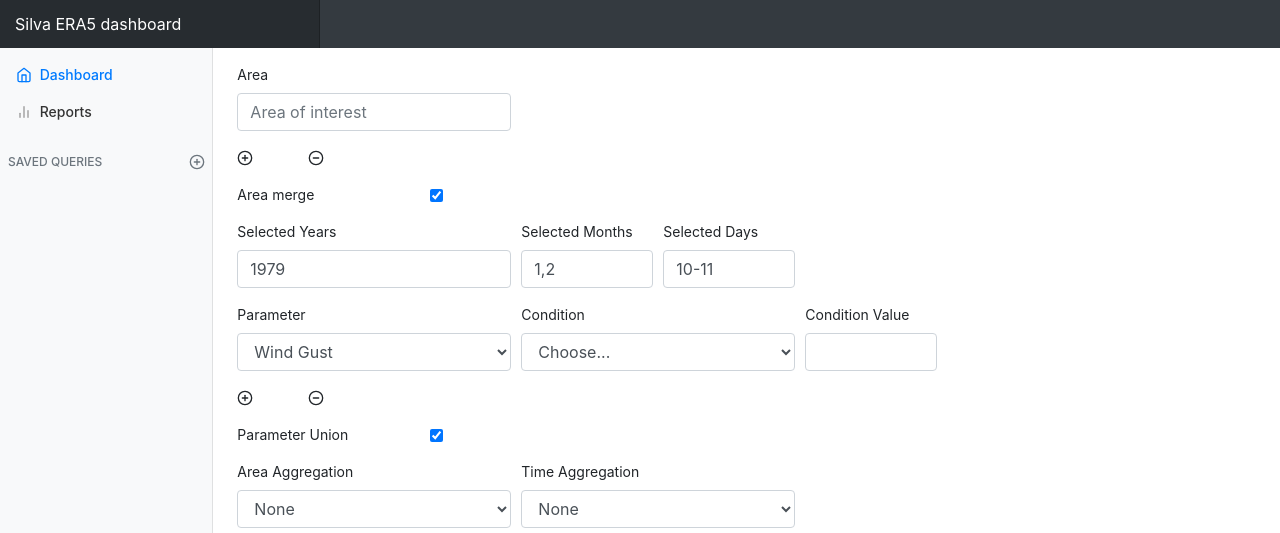
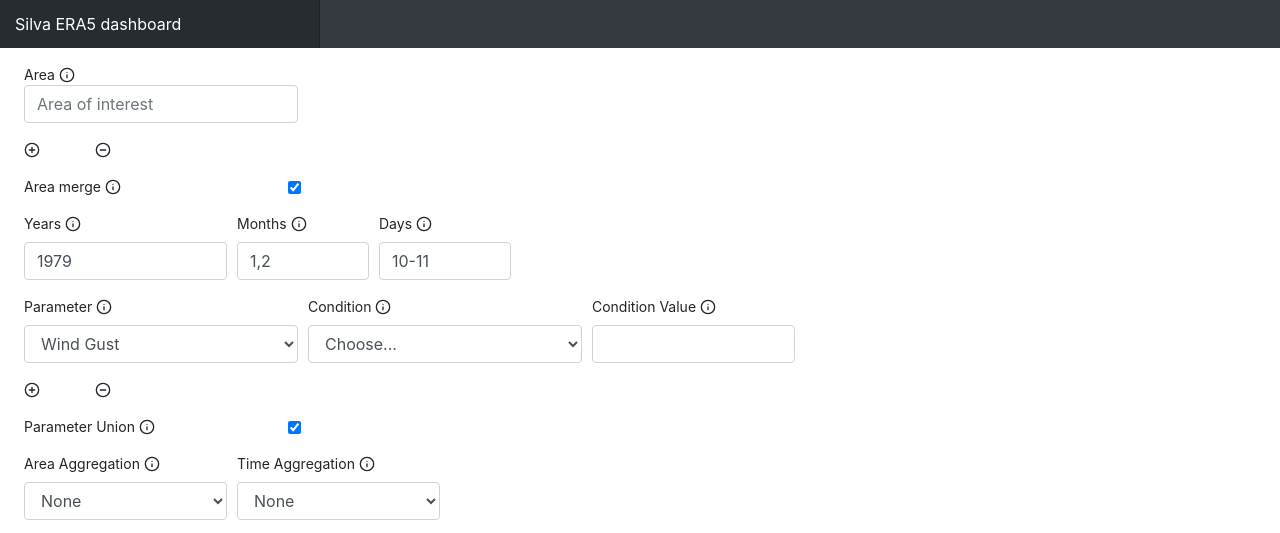
Before and after one commit to fmidev/silva-era5-frontend, a website with bundled scripts: page node/views/index.html in a window 1280 px wide. Shown: the top 533 px of the page. Built offline with nearby package versions, Linux system fonts and the light colour scheme.

Commit message:
Add initial tooltip help texts

```diff
--- a/node/views/index.html
+++ b/node/views/index.html
@@ -24,79 +24,51 @@
     </nav>
 
     <div class="container-fluid">
-	   <div class="row">
-
-        <nav class="col-md-2 d-none d-md-block bg-light sidebar d-none">
-          <div class="sidebar-sticky">
-            <ul class="nav flex-column">
-              <li class="nav-item">
-                <a class="nav-link active" href="#">
-                  <span data-feather="home"></span>
-                  Dashboard <span class="sr-only">(current)</span>
-                </a>
-              </li>
-
-              <li class="nav-item">
-                <a class="nav-link" href="#">
-                  <span data-feather="bar-chart-2"></span>
-                  Reports
-                </a>
-              </li>
-
-            </ul>
-
-            <h6 class="sidebar-heading d-flex justify-content-between align-items-center px-2 mt-4 mb-1 text-muted">
-              <span>Saved queries</span>
-              <a class="d-flex align-items-center text-muted" href="#">
-                <span data-feather="plus-circle"></span>
-              </a>
-            </h6>
-          </div>
-        </nav>
-
-        <main role="main" class="col-md-9 ml-sm-auto col-lg-10 pt-3 px-4">
+      <div class="row">
+        <main role="main" class="col-md-9 ml-sm-0 col-lg-10 pt-3 px-4">
           <div class="d-flex justify-content-between flex-wrap flex-md-nowrap align-items-center pb-2 mb-3 border-bottom">
 
             <div id="queryDiv">
               <form id="era">
                 <div class="form-row" id="area0Div">
                   <div class="form-group dropdown col-md-4">
-                    <label for="domain0" id="domain0Label">Area</label>
+                    <div class="form-row">
+                      <div class="form-check col-md-4">
+                        <label class="form-check-label" for="domain0" id="domain0Label">Area&nbsp;<span data-feather="info" data-toggle='tooltip' title='Select one or more areas. Areas can be either cities, counties or provinces. Clicking + or - will add or remove areas.'></span></label>
+                      </div>
+                    </div>
                     <input type="text" id="domain0" class="form-control typeahead-input write" placeholder="Area of interest" autocomplete="off"/>
-<!--                    <input type="text" id="domain0" class="form-control typeahead-input write" value="Kotka" autocomplete="off"/> -->
-
                   </div>
                 </div>
-
                 <div class="form-row">
                   <div class="form-group col-md-1" id="addArea"><span data-feather="plus-circle"></span></div>
                   <div class="form-group col-md-1" id="delArea"><span data-feather="minus-circle"></span></div>
                 </div>
                 <div class="form-row form-group">
-                  <div class="col-md-3 form-check">
-                    <label class="form-check-label" for="areaMerge">Area merge</label>
+                  <div class="col-md-4 form-check">
+                    <label class="form-check-label" for="areaMerge">Area merge&nbsp;<span data-feather="info" data-toggle='tooltip' title='If checked and more than one area is specified, areas are merged into one superset. If unchecked each area will be processed individually'></span></label>
                   </div>
-                  <div class="col-md-2 form-check">
+                  <div class="col-md-1 form-check">
                     <input class="form-check-input" type="checkbox" id="areaMerge" checked="checked">
                   </div>
                 </div>
                 <div class="form-row">
-                  <div class="form-group col-md-4">
-                    <label for="selectedYears">Selected Years</label>
+                  <div class="form-group col-md-3">
+                    <label for="selectedYears">Years&nbsp;<span data-feather="info" data-toggle='tooltip' title='Select years between 1979-2019. Years can be separated with comma or dash. Dash can be used to fill a range. For example 1979,1980,1981-1983 will fetch from five distinct years. Only ascending ranges are supported.'></span></label>
                     <input type="text" class="form-control write" id="selectedYears" value="1979">
                   </div>
                   <div class="form-group col-md-2">
-                    <label for="selectedMonths">Selected Months</label>
+                    <label for="selectedMonths">Months&nbsp;<span data-feather="info" data-toggle='tooltip' title='Select months between 1 and 12. Months can be separated with comma or dash. Dash can be used to fill a range. For example 1-12 will fetch all months. Only ascending ranges are supported.'></label>
                     <input type="text" class="form-control write" id="selectedMonths" value="1,2">
                   </div>
                   <div class="form-group col-md-2">
-                    <label for="selectedDays">Selected Days</label>
+                    <label for="selectedDays">Days&nbsp;<span data-feather="info" data-toggle='tooltip' title='Select days between 1 and 31. Invalid days are discared silently. Months can be separated with comma or dash. Dash can be used to fill a range. For example 1-31 will fetch all days. Only ascending ranges are supported.'></span></label>
                     <input type="text" class="form-control write" id="selectedDays" value="10-11">
                   </div>
                 </div>
                 <div class='form-row' id="inputParameter0Div">
                   <div class='form-group col-md-4'>
-                    <label for="inputParameter0">Parameter</label>
+                    <label for="inputParameter0">Parameter&nbsp;<span data-feather="info" data-toggle='tooltip' title='Select one or more parameters. Clicking + or - will add or remove parameters.'></span></label>
                     <select id="inputParameter0" class='form-control write'>
                     <option value='none'>Choose...</option>
                     <option value='TG-C'>Ground Temperature</option>
@@ -110,7 +82,7 @@
                   </select>
                   </div>
                   <div class='form-group col-md-4'>
-                    <label for="inputParameter0Condition">Condition</label>
+                    <label for="inputParameter0Condition">Condition&nbsp;<span data-feather="info" data-toggle='tooltip' title='Select optional filtering condition type for parameter'></span></label>
                     <select id="inputParameter0Condition" class='form-control write'>
                       <option selected value='none'>Choose...</option>
                       <option value='gt'>Greater than</option>
@@ -119,8 +91,8 @@
 <!--                      <option value='btw'>Between</option> -->
                   </select>
                   </div>
-                  <div class='form-group col-md-2'>
-                    <label for="inputParameter0ConditionValue">Condition Value</label>
+                  <div class='form-group col-md-3'>
+                    <label for="inputParameter0ConditionValue">Condition Value&nbsp;<span data-feather="info" data-toggle='tooltip' title='Select optional filtering condition value for condition. Value filtering is done before any possible aggregations (defined below)'></span></label>
                     <input type='text' class="form-control write" id='inputParameter0ConditionValue'>
                   </div>
                 </div>
@@ -129,16 +101,16 @@
                   <div class="form-group col-md-1" id="delParameter"><span data-feather="minus-circle"></span></div>
                 </div>
                 <div class="form-row form-group">
-                  <div class="col-md-3 form-check">
-                    <label class="form-check-label" for="parameterUnion">Parameter Union</label>
+                  <div class="col-md-4 form-check">
+                    <label class="form-check-label" for="parameterUnion">Parameter Union&nbsp;<span data-feather="info" data-toggle='tooltip' title='If checked and more than one parameter is selected, data will be filtered so that only dates where all parameters have a value are left'></span></label>
                   </div>
-                  <div class="col-md-2 form-check">
+                  <div class="col-md-1 form-check">
                     <input class="form-check-input" type="checkbox" id="parameterUnion" checked="checked">
                   </div>
                 </div>
                 <div class="form-row">
-                  <div class="form-group col-md-4">
-                    <label for="areaAggregation">Area Aggregation</label>
+                  <div class="form-group col-md-3">
+                    <label for="areaAggregation">Area Aggregation&nbsp;<span data-feather="info" data-toggle='tooltip' title='Select optional area aggregation method. Aggregation is done to all gridpoints inside the area. Area aggregation is done individually to each hour in the data.'></span></label>
                     <select id="areaAggregation" class="form-control">
                       <option value="none" selected>None</option>
                       <option value="min">Minimum</option>
@@ -146,8 +118,8 @@
                       <option value="mean">Mean</option>
                     </select>
                   </div>
-                  <div class="form-group col-md-4">
-                    <label for="timeAggregation">Time Aggregation</label>
+                  <div class="form-group col-md-3">
+                    <label for="timeAggregation">Time Aggregation&nbsp;<span data-feather="info" data-toggle='tooltip' title='Select optional time aggregation method. Time aggregation is done after area aggregation.'></span></label>
                     <select id="timeAggregation" class="form-control">
                       <option value="none" selected>None</option>
                       <option value="daily min">Daily Minimum</option>
--- a/node/views/js/client.js
+++ b/node/views/js/client.js
@@ -862,4 +862,7 @@
           if (parseInt(last.prop("id").match(/\d+/g), 10) > 0) { last.remove(); }
           $("#era").data("changed",true);
         };
+
+        // initialize tooltips
+        $('[data-toggle="tooltip"]').tooltip();
       }
```
